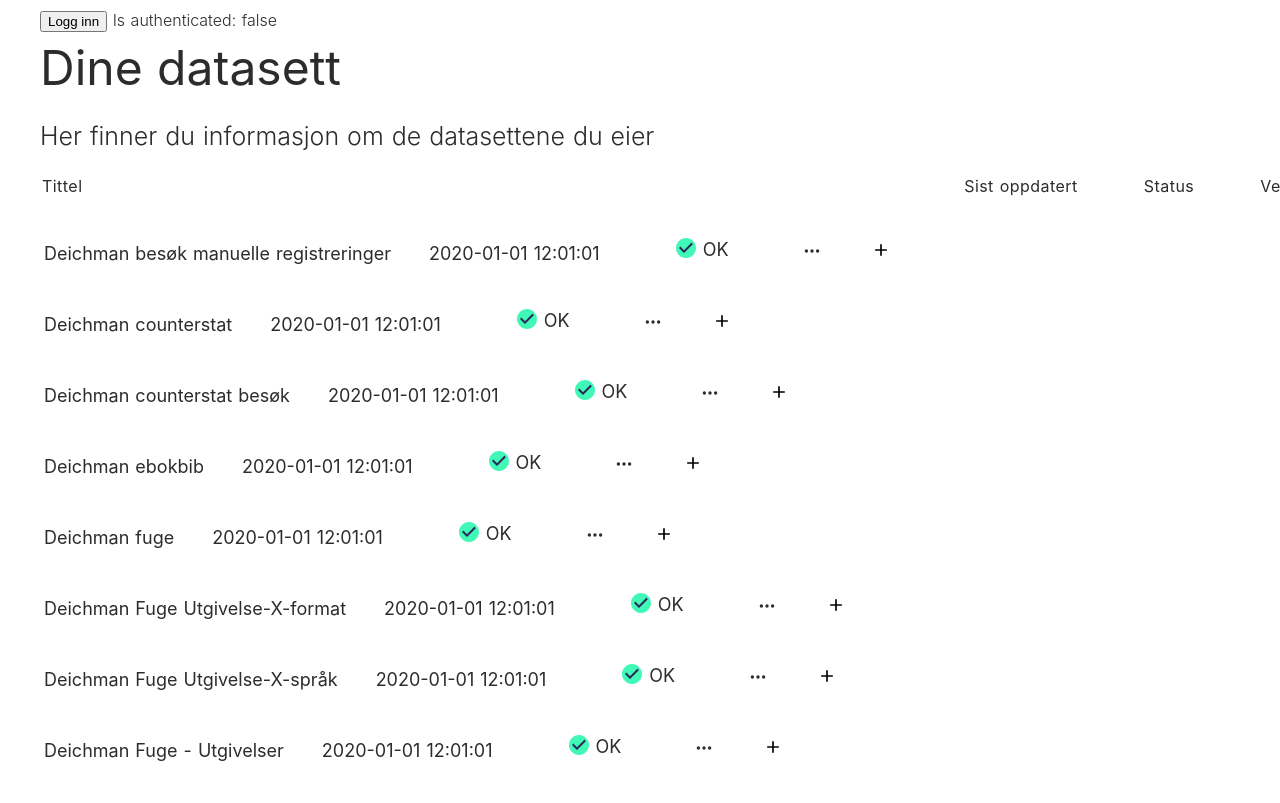
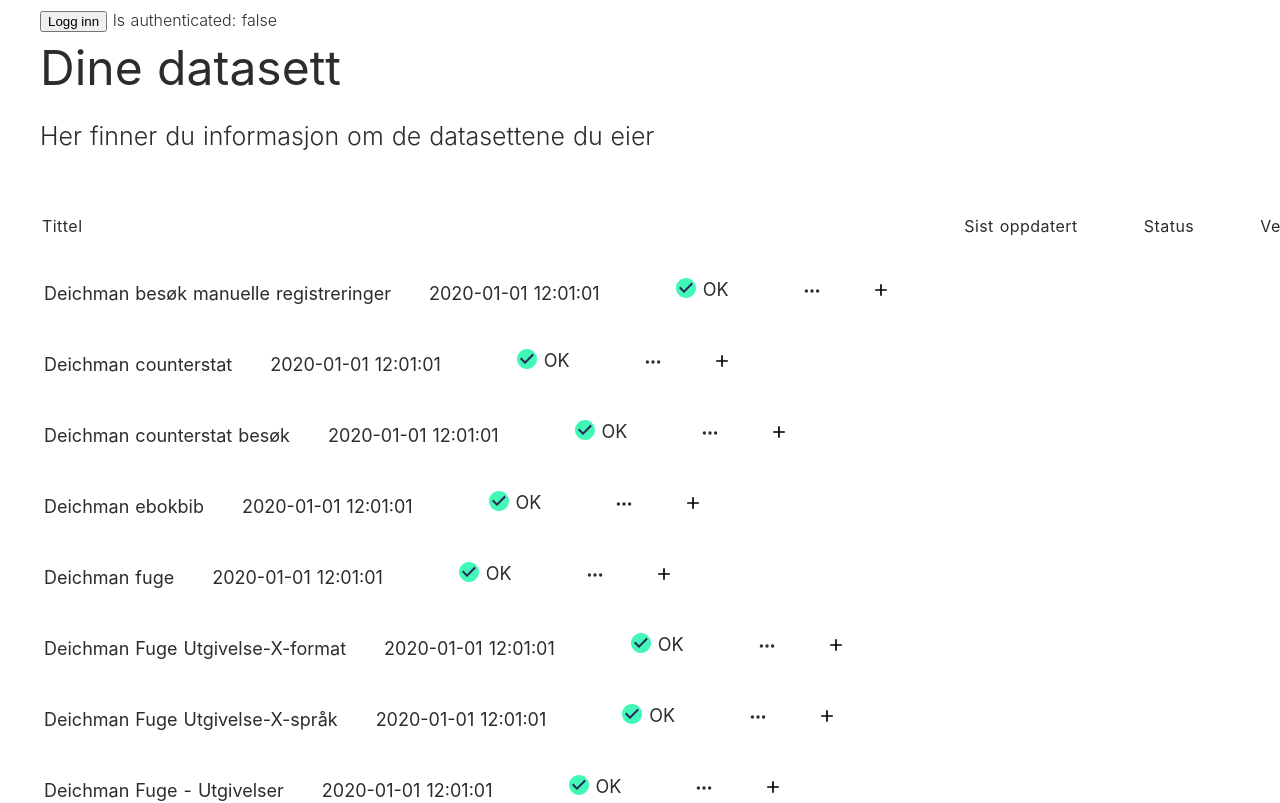
Before and after one commit to oslokommune/dataplatform-frontend, a Vue app: page / in a window 1280 px wide. Shown: the top 803 px of the page. Built offline with nearby package versions, Linux system fonts and the light colour scheme; no server answers.

Commit message:
DP-1102: Add top-space on table

```diff
--- a/src/assets/common.scss
+++ b/src/assets/common.scss
@@ -58,6 +58,7 @@
 // Table-style
 table {
   width: 100%;
+  margin-top: 40px;
 }
 
 tr {
@@ -81,7 +82,7 @@
 th {
   white-space: nowrap;
   overflow: hidden;
-  text-overflow: ellipsis;
+
   text-align: left;
   font-weight: normal;
   padding: 1em 0;
```
